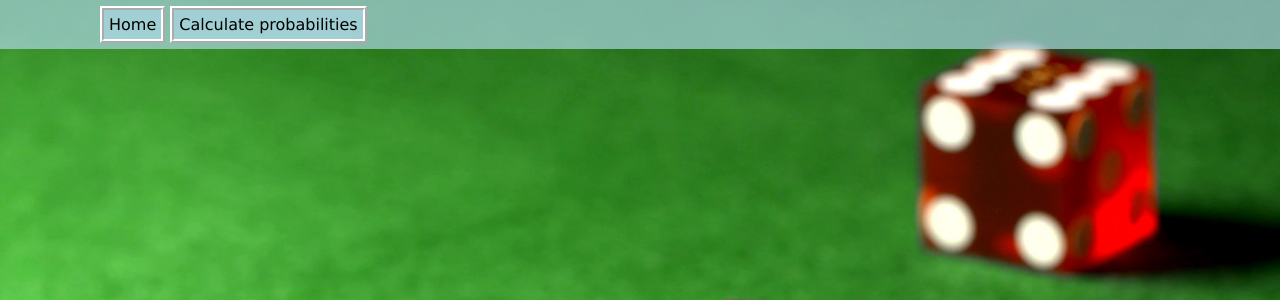
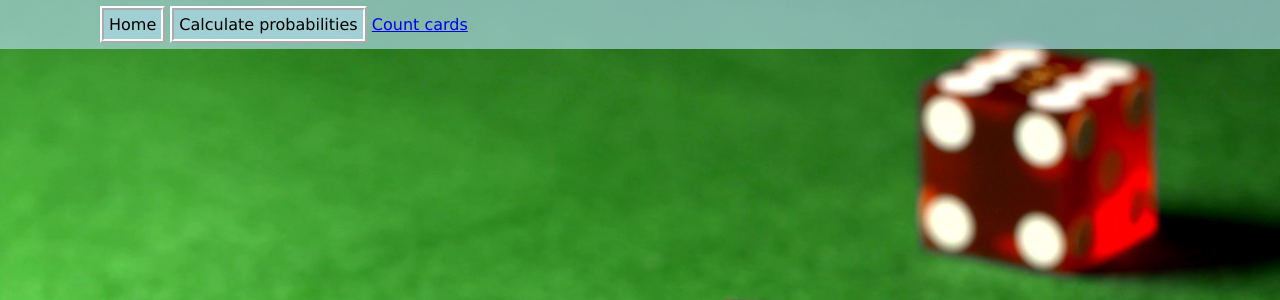
Before and after one commit to Simonolsson98/flask-yahtzee-project, a Flask app: page / in a window 1280 px wide. Shown: the top 300 px of the page. Run offline with Flask 2, Linux system fonts and the light colour scheme.

Commit message:
adding card counting

```diff
--- a/templates/base.html
+++ b/templates/base.html
@@ -10,6 +10,7 @@
         <div id="banner-content">
             <a class = "banner_home" href = "{{ url_for('home') }}">Home</a>
             <a class = "banner_calc" href = "{{ url_for('after_input') }}">Calculate probabilities</a>
+            <a class = "banner_cards" href = "{{ url_for('count_cards') }}">Count cards</a>
             {% block head %}
             {% endblock %}
         </div>
```
